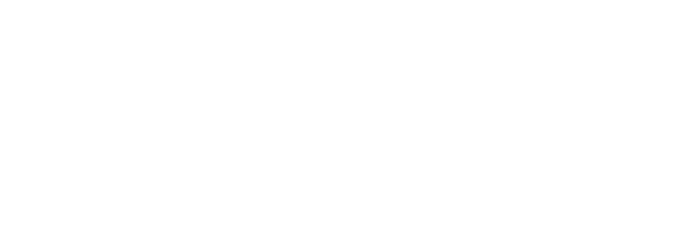
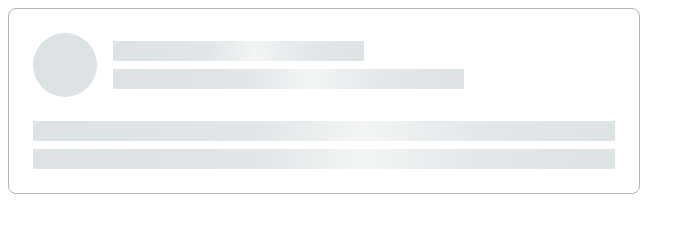
Before and after one commit to js-tasks-ru/htmlcss-20210916_gamesdi, a website: page 04-lection2/02-skeleton/index.html in a window 1280 px wide. Shown: the whole page, without its empty margins (0-695 px from the left). Drawn offline with Linux system fonts and the light colour scheme.

Commit message:
skeleton

```diff
--- a/04-lection2/02-skeleton/index.html
+++ b/04-lection2/02-skeleton/index.html
@@ -6,6 +6,18 @@
         <link rel="stylesheet" href="./skeleton.css">
     </head>
     <body>
-
+        <div class='skeleton'>
+            <div class='skeleton__header'>
+                <div class='skeleton__circle'></div>
+                <div class='skeleton__lines'>
+                <div class='skeleton__line1'></div>
+                <div class='skeleton__line2'></div>
+                </div>
+            </div>
+            <div class='skeleton__footer'>
+                <div class='skeleton__line3'></div>
+                <div class='skeleton__line3'></div>
+            </div>
+        </div>
     </body>
 </html>
--- a/04-lection2/02-skeleton/skeleton.css
+++ b/04-lection2/02-skeleton/skeleton.css
@@ -0,0 +1,55 @@
+.skeleton {
+    max-width: 50%;
+    background-color: var(--white);
+    border: 1px solid var(--grey-3);
+    border-radius: 8px;
+    box-sizing: border-box;
+    padding: 24px;
+}
+
+.skeleton__header {
+    display: flex;
+    width: 100%;
+}
+
+.skeleton__circle {
+    height: 64px;
+    width: 64px;
+    border-radius: 50%;
+    background-color: var(--grey-2);
+}
+
+.skeleton__line1 {
+    background: var(--grey-gradient);
+    height: 20px;
+    width: 50%;
+}
+
+.skeleton__line2 {
+    background: var(--grey-gradient);
+    height: 20px;
+    width: 70%;
+}
+
+.skeleton__lines {
+    display: flex;
+    flex-direction: column;
+    margin-left: 16px;
+    flex-grow: 1;
+    justify-content: space-evenly;
+}
+
+.skeleton__footer {
+    margin-top: 24px;
+    display: flex;
+    flex-direction: column;
+    justify-content: space-between;
+    gap: 8px;
+    width: 100%;
+}
+
+.skeleton__line3 {
+    background: var(--grey-gradient);
+    height: 20px;
+    width: 100%;
+}
--- a/assets/css/main.css
+++ b/assets/css/main.css
@@ -15,6 +15,8 @@
     --blue-3: #5028C6;
     --blue-4: #4263EB;
 
+    --grey-gradient: linear-gradient(92.51deg, #DDE2E5 6.44%, #E2E6E8 38.47%, #F3F5F5 56.48%, #E3E7EA 77.5%, #DDE2E5 102.52%);
+
     --error: var(--red);
     --success: var(--blue);
 
```
